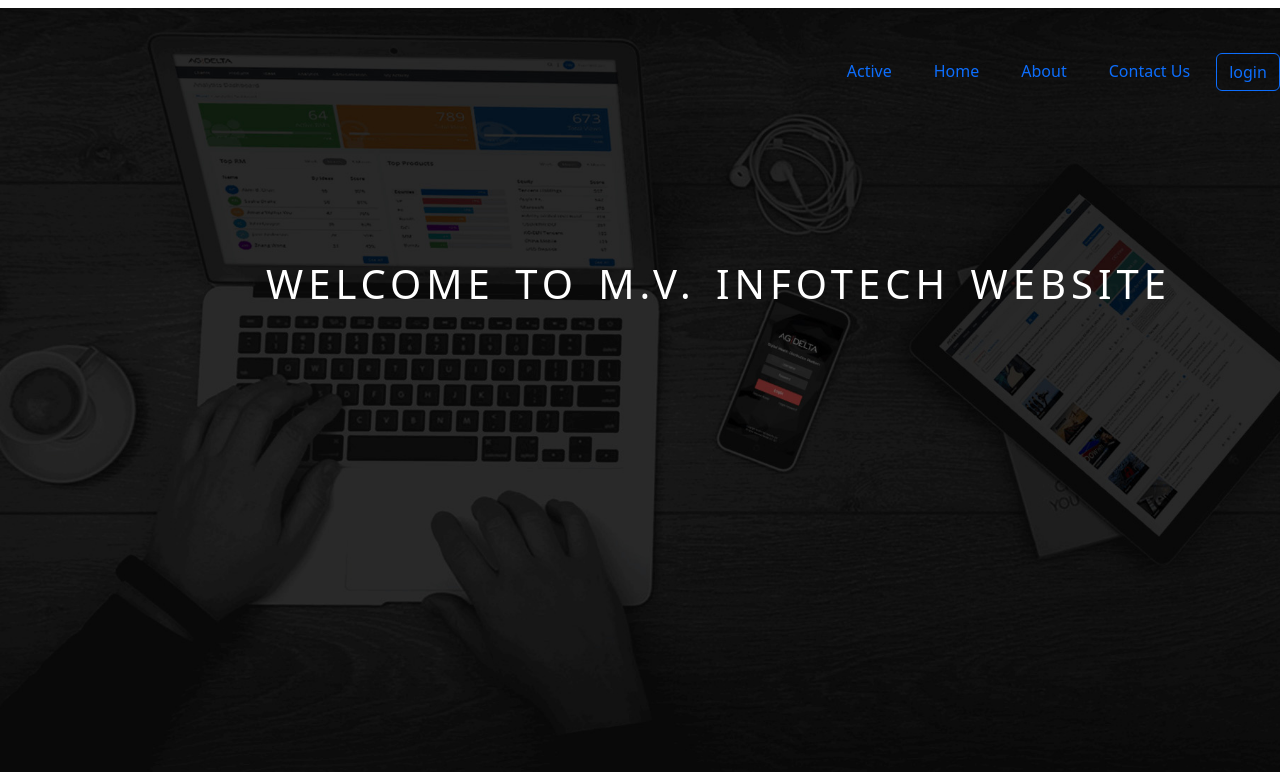
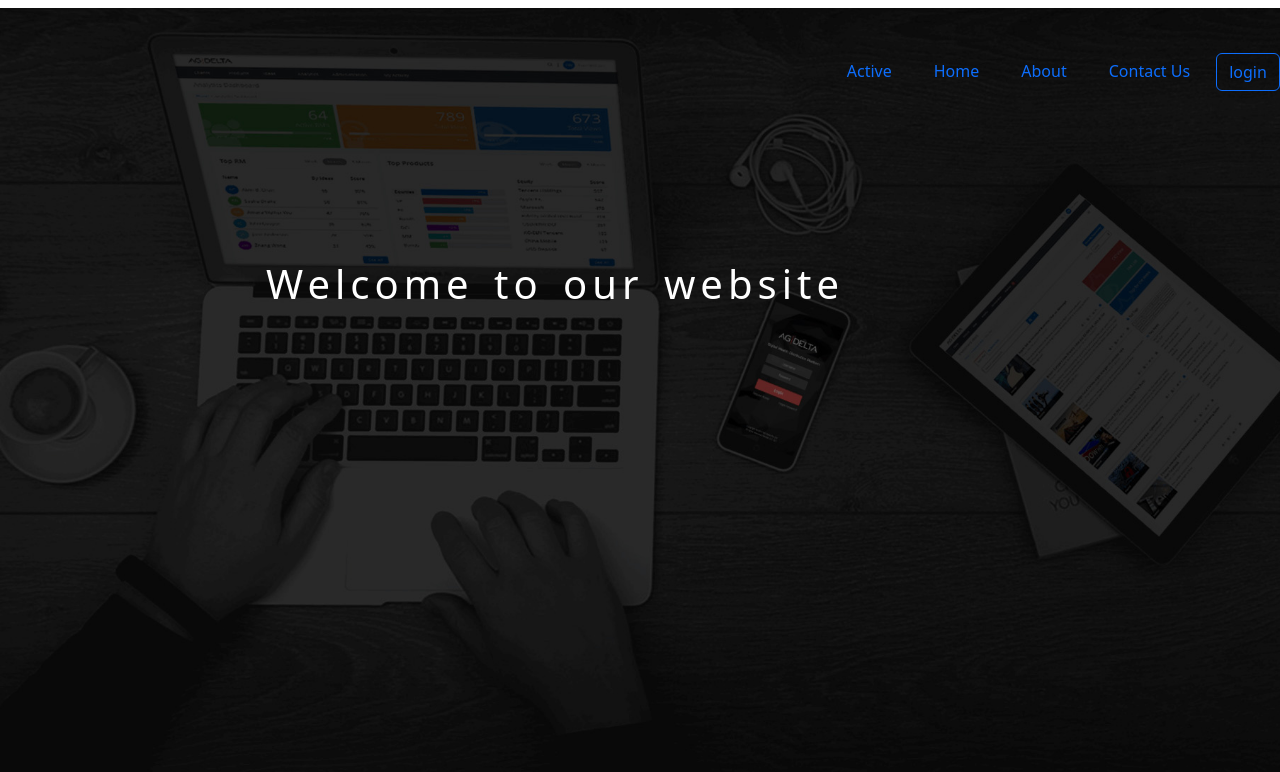
Before and after one commit to MEET-1008/m.v.infotech, a PHP site: page / in a window 1280 px wide; the page is wider, and only the part inside the window is pictured. Shown: the top 772 px of that part. Run offline with PHP 8.4, Linux system fonts and the light colour scheme.

Commit message:
file TITLE

```diff
--- a/index.html
+++ b/index.php
@@ -53,7 +53,7 @@
           </ul>
 
           <div class="mess">
-            <h1>WELCOME TO M.V. INFOTECH WEBSITE</h1>
+            <h1>Welcome to our website</h1>
           </div>
         </nav>
       </div>
```
